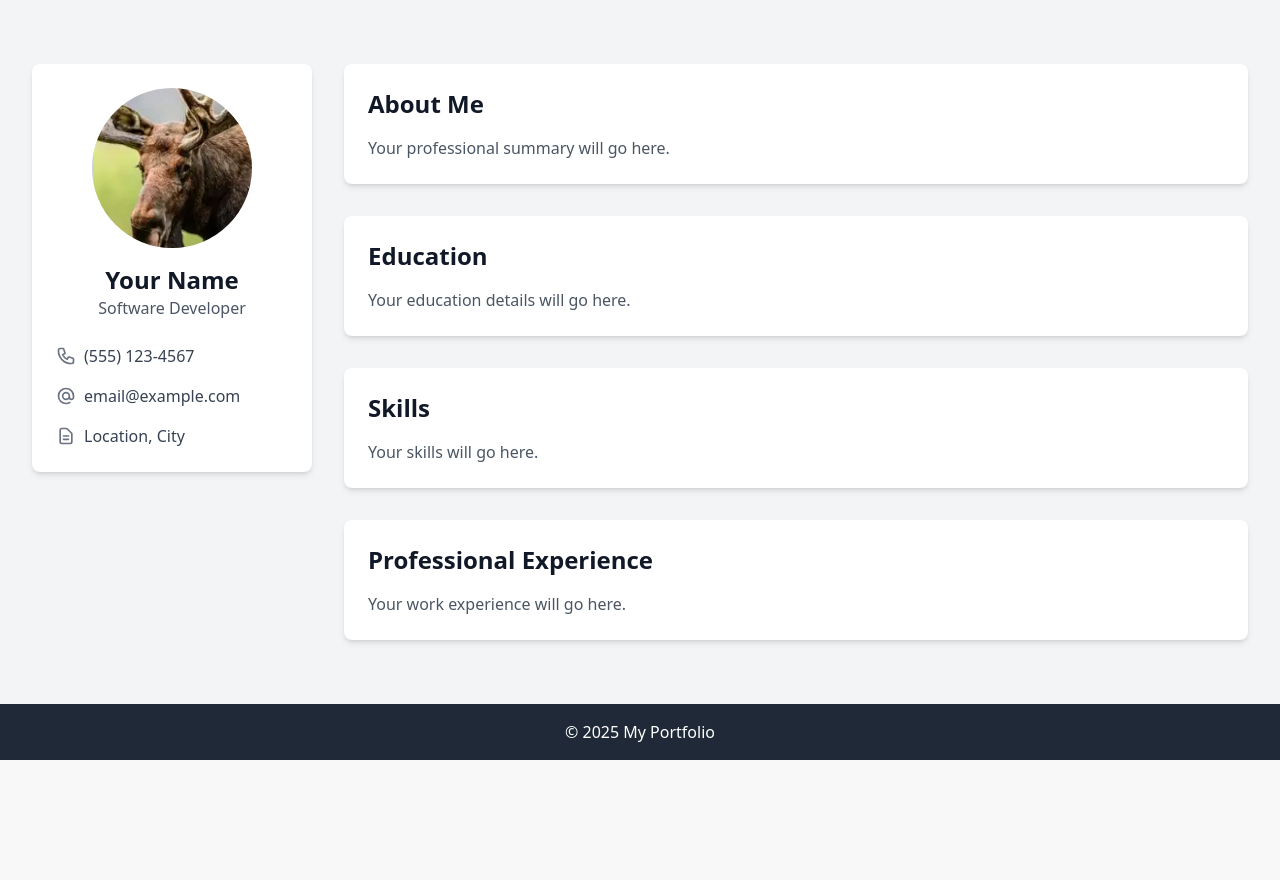
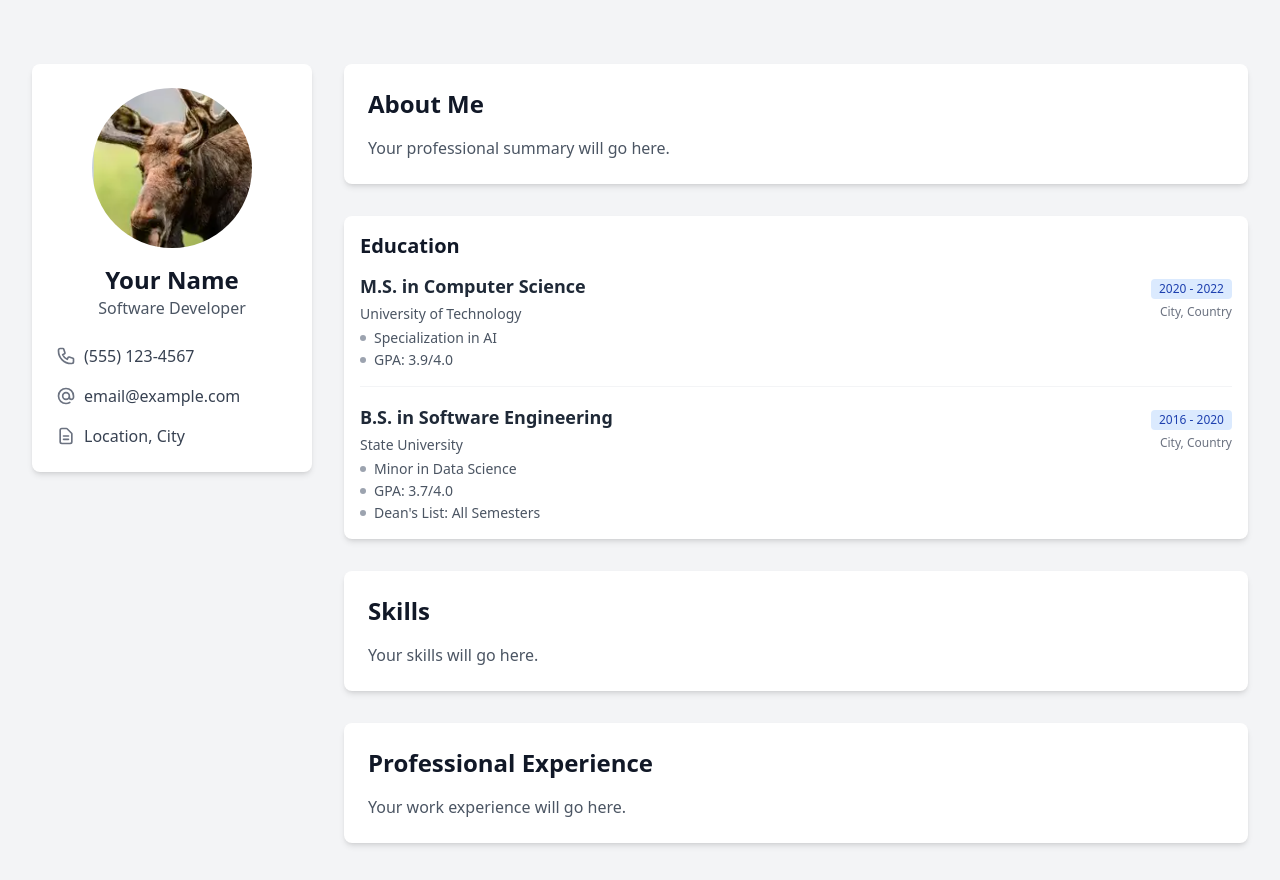
Before and after one commit to b5050d/portfolio, a Flask app: page / in a window 1280 px wide. Shown: the part 64-944 px from the top of the page. Before the commit the page ends 824 px from the top, so only its background shows below. Run offline with Flask 3, Linux system fonts and the light colour scheme; some libraries are stand-ins or nearby versions.

Commit message:
Added formatting for each educational experience

```diff
--- a/templates/home.html
+++ b/templates/home.html
@@ -45,9 +45,56 @@
             </div>
 
             <!-- Education Section -->
-            <div class="bg-white rounded-lg shadow-md p-6">
-                <h2 class="text-2xl font-bold text-gray-900 mb-4">Education</h2>
-                <p class="text-gray-600">Your education details will go here.</p>
+            <div class="bg-white rounded-lg shadow-md p-4">
+                <h2 class="text-xl font-bold text-gray-900 mb-3">Education</h2>
+
+                <!-- Education Entry 1 -->
+                <div class="mb-4 pb-4 border-b border-gray-100">
+                    <div class="flex justify-between items-baseline">
+                        <h3 class="text-lg font-semibold text-gray-800">M.S. in Computer Science</h3>
+                        <span class="text-xs bg-blue-100 text-blue-800 px-2 py-0.5 rounded">2020 - 2022</span>
+                    </div>
+                    <div class="flex justify-between text-sm text-gray-600 mt-1">
+                        <span>University of Technology</span>
+                        <span class="text-xs text-gray-500">City, Country</span>
+                    </div>
+                    <ul class="mt-1 text-sm text-gray-600 space-y-0.5">
+                        <li class="flex items-center">
+                            <span class="w-1.5 h-1.5 bg-gray-400 rounded-full mr-2"></span>
+                            Specialization in AI
+                        </li>
+                        <li class="flex items-center">
+                            <span class="w-1.5 h-1.5 bg-gray-400 rounded-full mr-2"></span>
+                            GPA: 3.9/4.0
+                        </li>
+                    </ul>
+                </div>
+
+                <!-- Education Entry 2 -->
+                <div>
+                    <div class="flex justify-between items-baseline">
+                        <h3 class="text-lg font-semibold text-gray-800">B.S. in Software Engineering</h3>
+                        <span class="text-xs bg-blue-100 text-blue-800 px-2 py-0.5 rounded">2016 - 2020</span>
+                    </div>
+                    <div class="flex justify-between text-sm text-gray-600 mt-1">
+                        <span>State University</span>
+                        <span class="text-xs text-gray-500">City, Country</span>
+                    </div>
+                    <ul class="mt-1 text-sm text-gray-600 space-y-0.5">
+                        <li class="flex items-center">
+                            <span class="w-1.5 h-1.5 bg-gray-400 rounded-full mr-2"></span>
+                            Minor in Data Science
+                        </li>
+                        <li class="flex items-center">
+                            <span class="w-1.5 h-1.5 bg-gray-400 rounded-full mr-2"></span>
+                            GPA: 3.7/4.0
+                        </li>
+                        <li class="flex items-center">
+                            <span class="w-1.5 h-1.5 bg-gray-400 rounded-full mr-2"></span>
+                            Dean's List: All Semesters
+                        </li>
+                    </ul>
+                </div>
             </div>
 
             <!-- Skills Section -->
```
